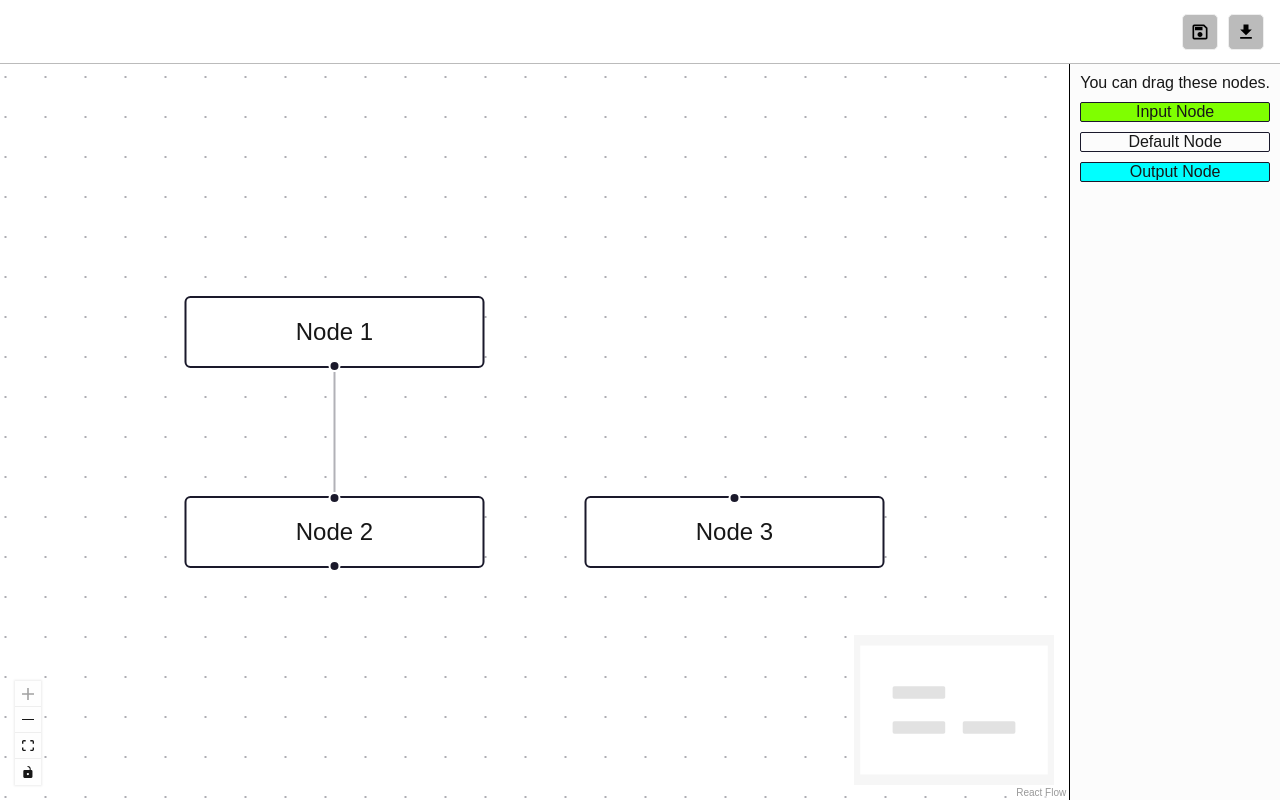
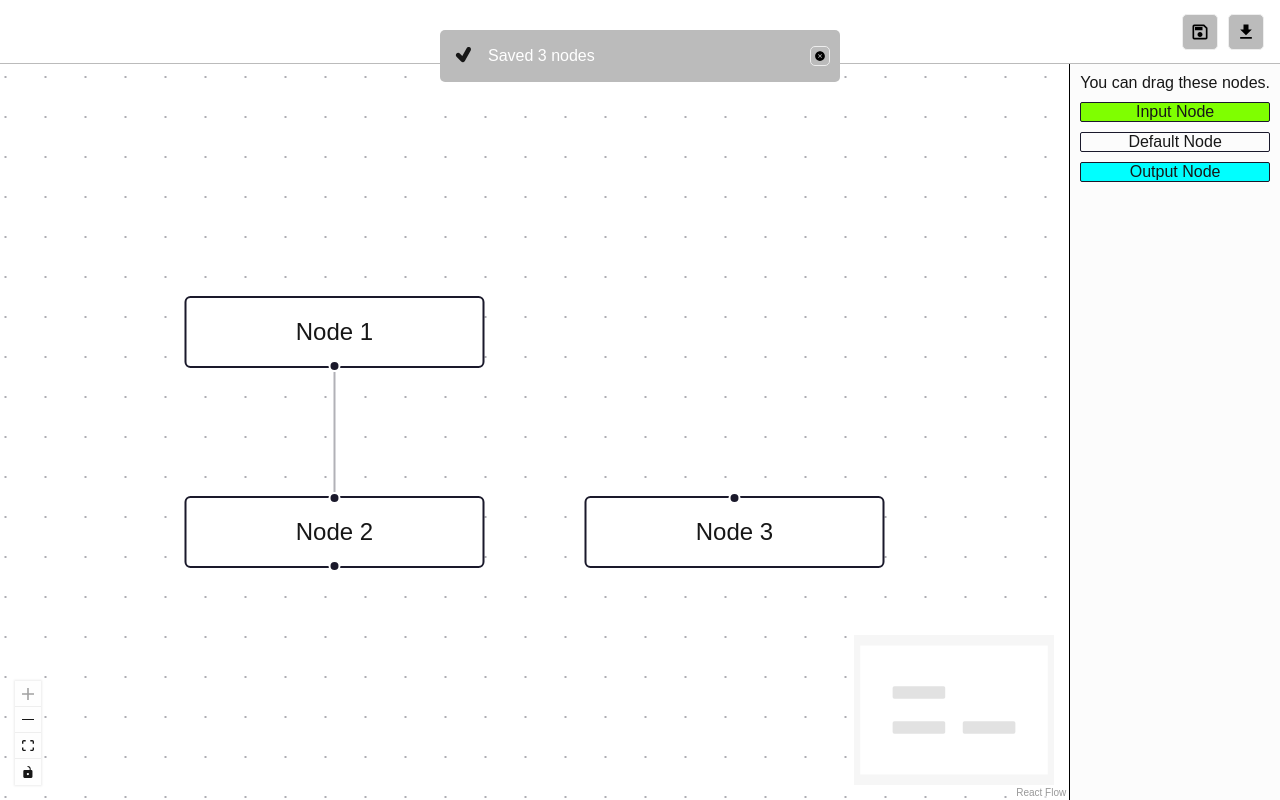
Before and after one commit to samwaters/DO-Test, a Next.js app: page / in a window 1280 px wide. Both pictures are taken after a click on the button 1200 px from the left and 31 px from the top of the page. Built offline with nearby package versions, Linux system fonts and the light colour scheme.

Commit message:
Add notifications and save functionality

```diff
--- a/src/app/api/automation/save/schema.ts
+++ b/src/app/api/automation/save/schema.ts
@@ -3,7 +3,7 @@ import { z } from "zod"
 export const schema = z.object({
     nodes: z
         .object({
-            id: z.number(),
+            id: z.string(),
             position: z.object({
                 x: z.number(),
                 y: z.number(),
@@ -11,7 +11,7 @@ export const schema = z.object({
             data: z.object({
                 label: z.string(),
             }),
-            type: z.string(),
+            type: z.string().optional(),
         })
         .array(),
 })
--- a/src/app/components/AutomationBuilder.tsx
+++ b/src/app/components/AutomationBuilder.tsx
@@ -23,6 +23,7 @@ import "./styles.css"
 import EmailNode from "./nodes/EmailNode"
 import { MenuBar } from "@/app/components/menubar/menubar"
 import { UpdateNodeModal } from "@/app/components/modal/update-node/update-node"
+import { Notifications } from "@/app/components/notifications/notifications"
 
 let id = 0
 const getId = () => `dndnode_${id++}`
@@ -117,6 +118,7 @@ const AutomationBuilder = () => {
     return (
         <div className="container">
             <MenuBar />
+            <Notifications />
             <div className="automation-builder">
                 <div className="reactflow-wrapper" ref={reactFlowWrapper}>
                     <ReactFlow
--- a/src/app/components/menubar/menubar.tsx
+++ b/src/app/components/menubar/menubar.tsx
@@ -3,8 +3,10 @@ import { TiFlowMerge } from "react-icons/ti"
 import { IconButton } from "@/app/components/ui/iconbutton"
 import { MdFileDownload, MdOutlineSave } from "react-icons/md"
 import { useDownload } from "@/app/hooks/download"
+import { useSave } from "@/app/hooks/save"
 export const MenuBar = () => {
     const download = useDownload()
+    const save = useSave()
 
     return (
         <nav className="menubar">
@@ -15,7 +17,13 @@ export const MenuBar = () => {
                 <div className="menubar-title">Untitled Workflow</div>
             </div>
             <div className="menubar-right">
-                <IconButton icon={<MdOutlineSave />} id="btn-save" size="medium" tooltip="Save Changes" />
+                <IconButton
+                    icon={<MdOutlineSave />}
+                    id="btn-save"
+                    onClick={save}
+                    size="medium"
+                    tooltip="Save Changes"
+                />
                 <IconButton
                     icon={<MdFileDownload />}
                     id="btn-download"
--- /dev/null
+++ b/src/app/components/notifications/notification.styles.css
@@ -0,0 +1,20 @@
+.notification {
+    align-items: center;
+    background-color: var(--primary);
+    border-radius: 5px;
+    display: flex;
+    gap: 10px;
+    padding: 10px;
+    z-index: 999;
+}
+
+.notification-icon {
+}
+
+.notification-text {
+    color: var(--text);
+    flex: 1;
+}
+
+.notification-close {
+}
--- /dev/null
+++ b/src/app/components/notifications/notification.tsx
@@ -0,0 +1,32 @@
+import { useNotifications } from "@/app/contexts/notificationcontext"
+import { IconButton } from "@/app/components/ui/iconbutton"
+import { IoIosCloseCircle } from "react-icons/io"
+import { TiTick } from "react-icons/ti"
+import { MdOutlineErrorOutline } from "react-icons/md"
+import "./notification.styles.css"
+
+interface Props {
+    id: string
+    text: string
+    variation: "error" | "success"
+}
+
+export const Notification = ({ id, text, variation }: Props) => {
+    const { closeNotification } = useNotifications()
+
+    const handleClose = () => {
+        closeNotification(id)
+    }
+
+    return (
+        <div className="notification">
+            <div className="notification-icon">
+                {variation === "success" ? <TiTick size={28} /> : <MdOutlineErrorOutline size={28} />}
+            </div>
+            <div className="notification-text">{text}</div>
+            <div className="notification-close">
+                <IconButton icon={<IoIosCloseCircle />} id={id} onClick={handleClose} size="small" />
+            </div>
+        </div>
+    )
+}
--- /dev/null
+++ b/src/app/components/notifications/notifications.styles.css
@@ -0,0 +1,11 @@
+.notifications-container {
+    display: flex;
+    flex-direction: column;
+    gap: 15px;
+    height: 200px;
+    left: calc(50% - 200px);
+    overflow: scroll;
+    position: absolute;
+    top: 30px;
+    width: 400px;
+}
--- /dev/null
+++ b/src/app/components/notifications/notifications.tsx
@@ -0,0 +1,15 @@
+import { useNotifications } from "@/app/contexts/notificationcontext"
+import "./notifications.styles.css"
+import { Notification } from "@/app/components/notifications/notification"
+
+export const Notifications = () => {
+    const { notifications } = useNotifications()
+
+    return (
+        <div className="notifications-container">
+            {notifications.map((n) => (
+                <Notification id={n.id} key={n.id} text={n.text} variation={n.variant} />
+            ))}
+        </div>
+    )
+}
--- /dev/null
+++ b/src/app/contexts/notificationcontext.tsx
@@ -0,0 +1,52 @@
+"use client"
+
+import { createContext, PropsWithChildren, useContext, useState } from "react"
+import { useInterval } from "@/app/hooks/interval"
+
+interface Notification {
+    closeAt: number
+    id: string
+    text: string
+    variant: "error" | "success"
+}
+
+interface NotificationContextProps {
+    addNotification: (n: Pick<Notification, "text" | "variant">) => void
+    closeNotification: (id: string) => void
+    notifications: Notification[]
+}
+
+const NotificationContext = createContext<NotificationContextProps>({
+    addNotification: () => {},
+    closeNotification: () => {},
+    notifications: [],
+})
+
+const NotificationProvider = ({ children }: PropsWithChildren) => {
+    const [notifications, setNotifications] = useState<Notification[]>([])
+
+    const addNotification = ({ text, variant }: Pick<Notification, "text" | "variant">) => {
+        const closeAt = new Date().getTime() + 5000
+        const id = crypto.randomUUID()
+        setNotifications([...notifications, { closeAt, id, text, variant }])
+    }
+
+    const closeNotification = (id: string) => {
+        setNotifications(notifications.filter((n) => n.id !== id))
+    }
+
+    useInterval(() => {
+        const now = new Date().getTime()
+        setNotifications(notifications.filter((n) => n.closeAt > now))
+    }, 1000)
+
+    return (
+        <NotificationContext.Provider value={{ addNotification, closeNotification, notifications }}>
+            {children}
+        </NotificationContext.Provider>
+    )
+}
+
+const useNotifications = () => useContext(NotificationContext)
+
+export { NotificationContext, NotificationProvider, useNotifications }
--- /dev/null
+++ b/src/app/hooks/interval.ts
@@ -0,0 +1,23 @@
+import { useEffect, useRef } from "react"
+
+type Fn = () => void
+
+export function useInterval(callback: Fn, delay: number) {
+    const savedCallback = useRef<Fn>()
+
+    // Remember the latest callback.
+    useEffect(() => {
+        savedCallback.current = callback
+    }, [callback])
+
+    // Set up the interval.
+    useEffect(() => {
+        function tick() {
+            if (savedCallback.current) savedCallback.current()
+        }
+        if (delay !== null) {
+            const id = setInterval(tick, delay)
+            return () => clearInterval(id)
+        }
+    }, [delay])
+}
--- /dev/null
+++ b/src/app/hooks/save.ts
@@ -0,0 +1,25 @@
+import { useNotifications } from "@/app/contexts/notificationcontext"
+import { useReactFlow } from "@xyflow/react"
+
+export const useSave = () => {
+    const { addNotification } = useNotifications()
+    const { getNodes } = useReactFlow()
+
+    return async () => {
+        const nodes = getNodes()
+        const response = await fetch("/api/automation/save", {
+            body: JSON.stringify({ nodes }),
+            headers: {
+                Accept: "application/json",
+                "Content-Type": "application/json",
+            },
+            method: "POST",
+        })
+        const data = await response.json()
+        if (data.error) {
+            addNotification({ text: "Failed to save, please try again later", variant: "error" })
+        } else {
+            addNotification({ text: data.message, variant: "success" })
+        }
+    }
+}
--- a/src/app/page.tsx
+++ b/src/app/page.tsx
@@ -3,16 +3,19 @@ import AutomationBuilder from "./components/AutomationBuilder"
 import { DnDProvider } from "./contexts/DnDContext"
 import styles from "./page.module.css"
 import { ModalProvider } from "@/app/contexts/modalcontext"
+import { NotificationProvider } from "@/app/contexts/notificationcontext"
 
 const Home = () => {
     return (
         <div className={styles.main}>
             <ReactFlowProvider>
-                <ModalProvider>
-                    <DnDProvider>
-                        <AutomationBuilder />
-                    </DnDProvider>
-                </ModalProvider>
+                <NotificationProvider>
+                    <ModalProvider>
+                        <DnDProvider>
+                            <AutomationBuilder />
+                        </DnDProvider>
+                    </ModalProvider>
+                </NotificationProvider>
             </ReactFlowProvider>
         </div>
     )
```
